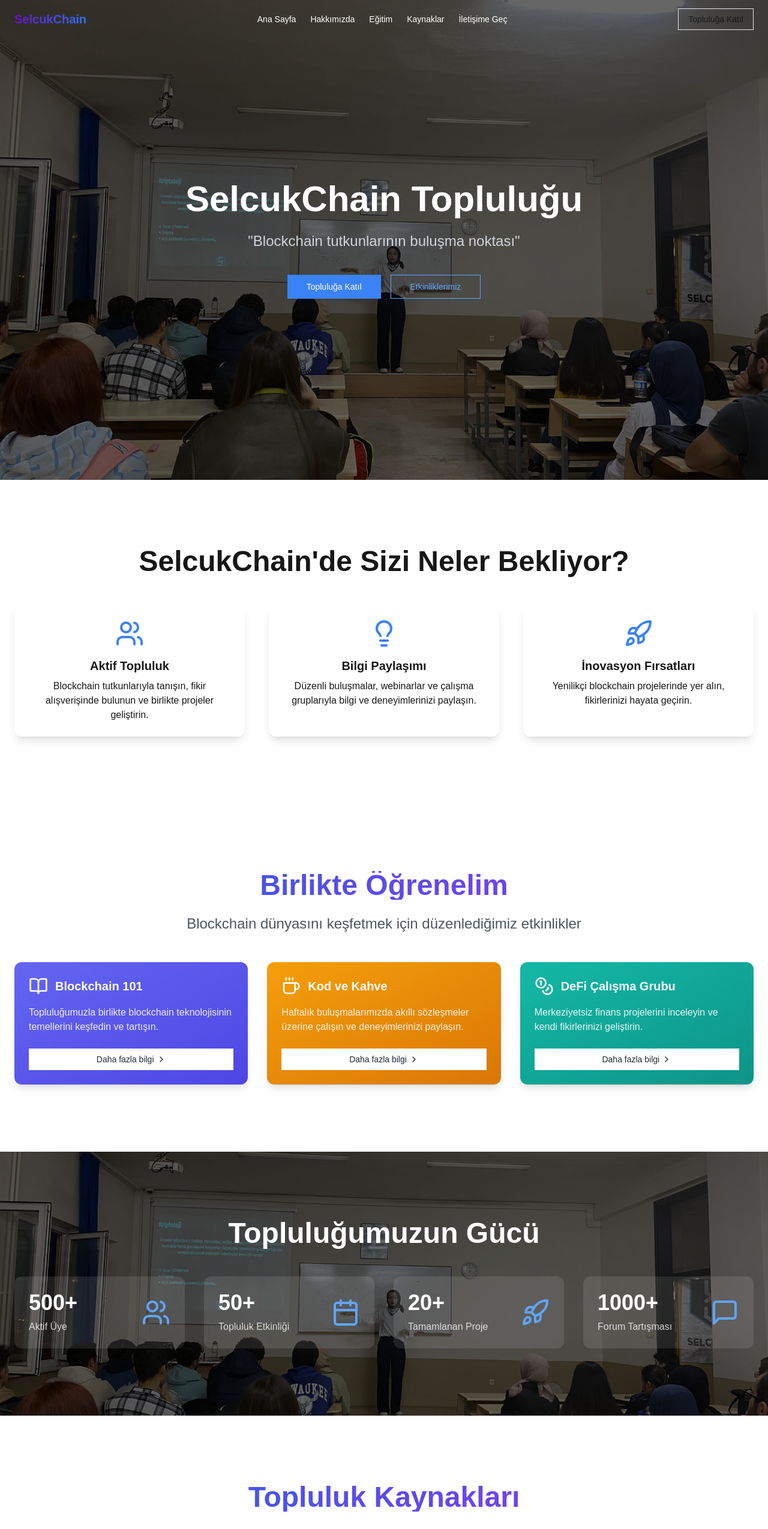
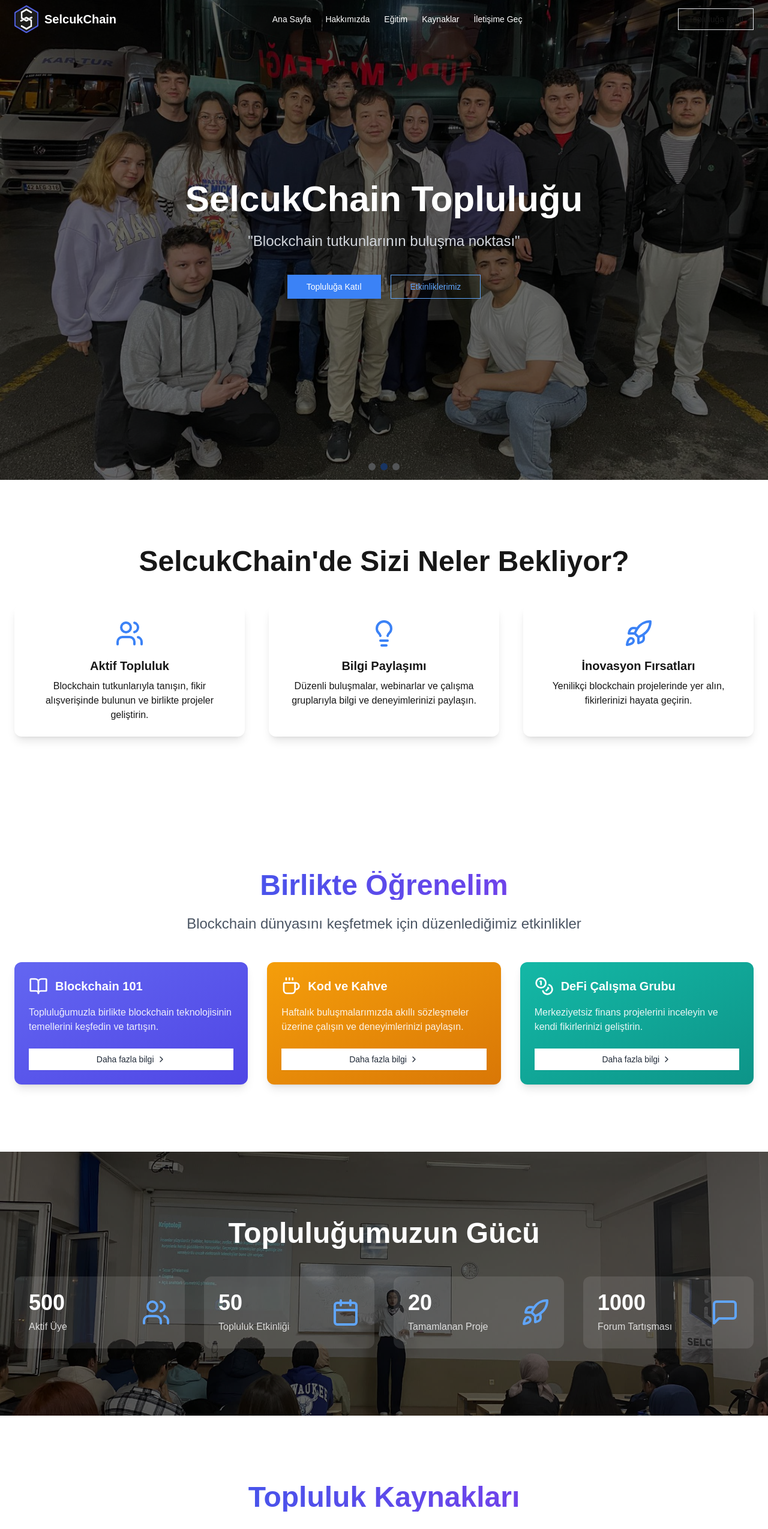
Before and after one commit to selcukchain-development/selcukchain-frontend, a Next.js app: page / in a window 1280 px wide. Shown: the top 2549 px of the page at 60% size. Built offline with nearby package versions, Linux system fonts and the light colour scheme.

Commit message:
feat hero section

```diff
--- a/app/dashboard/about-us/page.tsx
+++ b/app/dashboard/about-us/page.tsx
@@ -185,15 +185,13 @@ export default function AboutUsManagementPage() {
         </CardContent>
       </Card>
 
-      {aboutUsData.features && aboutUsData.features.length > 0 && (
-        <>
-          <h2 className="text-3xl font-bold bg-gradient-to-r from-blue-600 to-purple-600 text-transparent bg-clip-text mb-6">Neler Yapıyoruz?</h2>
-          <div className="grid gap-6 md:grid-cols-2 lg:grid-cols-3">
-            {aboutUsData.features.map((mission) => (
+      {aboutUsData.features && aboutUsData.features.map((mission) => {
+        const IconComponent = getIconComponent(mission?.icon);
+        return (
           <Card key={mission.id} className="bg-white shadow-lg">
             <CardContent className="p-6">
               <div className="flex items-center mb-4">
-                    {getIconComponent(mission.icon)({ className: "h-6 w-6 text-blue-500 mr-2" })}
+                <IconComponent className="h-6 w-6 text-blue-500 mr-2" />
                 <h3 className="text-xl font-semibold text-gray-800">{mission.title}</h3>
               </div>
               <p className="text-gray-600 mb-4">{mission.description}</p>
@@ -207,10 +205,8 @@ export default function AboutUsManagementPage() {
               </div>
             </CardContent>
           </Card>
-            ))}
-          </div>
-        </>
-      )}
+        );
+      })}
 
       <Card className="mt-8 bg-white">
         <CardHeader>
--- a/components/home/Hero.tsx
+++ b/components/home/Hero.tsx
@@ -3,6 +3,13 @@
 import { useState, useEffect } from 'react'
 import { Button } from "@/components/ui/button"
 import Image from 'next/image'
+
+const images = [
+  { src: "/selcukk.jpeg", alt: "SelcukChain Topluluğu" },
+  { src: "/event1.jpeg", alt: "İkinci Resim" },
+  { src: "/event2.jpeg", alt: "Üçüncü Resim" },
+  // ... diğer resimler
+];
 
 const AnimatedText = ({ text, delay = 50 }: { text: string; delay?: number }) => {
   const [displayedText, setDisplayedText] = useState('')
@@ -24,16 +31,28 @@ const AnimatedText = ({ text, delay = 50 }: { text: string; delay?: number }) =>
 }
 
 export function Hero() {
+  const [currentIndex, setCurrentIndex] = useState(0);
+
+  useEffect(() => {
+    const intervalId = setInterval(() => {
+      setCurrentIndex((prevIndex) => (prevIndex + 1) % images.length);
+    }, 5000);
+
+    return () => clearInterval(intervalId);
+  }, []);
+
   return (
     <section className="relative h-screen flex items-center justify-center overflow-hidden">
+      <div className="absolute inset-0 transition-opacity duration-1000 ease-in-out">
         <Image
-        src="/selcukk.jpeg"
-        alt="SelcukChain Topluluğu"
+          src={images[currentIndex].src}
+          alt={images[currentIndex].alt}
           layout="fill"
           objectFit="cover"
           quality={100}
           priority
         />
+      </div>
 
       <div className="absolute inset-0 bg-black opacity-60 z-10"></div>
 
@@ -53,6 +72,11 @@ export function Hero() {
           </Button>
         </div>
       </div>
+      <div className="absolute bottom-4 left-1/2 transform -translate-x-1/2 flex justify-center">
+        {images.map((_, index) => (
+          <div key={index} className={`w-3 h-3 rounded-full mx-1 ${currentIndex === index ? 'bg-blue-500' : 'bg-gray-300'}`}></div>
+        ))}
+      </div>
     </section>
   )
 }
--- a/components/home/Stats.tsx
+++ b/components/home/Stats.tsx
@@ -1,19 +1,85 @@
-import { motion } from "framer-motion"
-import { Users, Calendar, Rocket, MessageSquare } from "lucide-react"
+import { motion } from "framer-motion";
+import { Users, Calendar, Rocket, MessageSquare } from "lucide-react";
+import { useEffect, useState, useRef } from "react";
 
 export function Stats() {
-  const stats = [
-    { number: '500+', label: 'Aktif Üye', icon: Users },
-    { number: '50+', label: 'Topluluk Etkinliği', icon: Calendar },
-    { number: '20+', label: 'Tamamlanan Proje', icon: Rocket },
-    { number: '1000+', label: 'Forum Tartışması', icon: MessageSquare },
-  ]
+  const [stats, setStats] = useState([
+    { number: 0, target: 500, label: 'Aktif Üye', icon: Users },
+    { number: 0, target: 50, label: 'Topluluk Etkinliği', icon: Calendar },
+    { number: 0, target: 20, label: 'Tamamlanan Proje', icon: Rocket },
+    { number: 0, target: 1000, label: 'Forum Tartışması', icon: MessageSquare },
+  ]);
+
+  const [hasStarted, setHasStarted] = useState(false); // Statların artışının başlaması için bir flag
+  const statsRef = useRef(null); // Stats kısmına referans
+
+  // Stat'ların artışı
+  const incrementStats = (start: number, end: number, duration: number, callback: (value: number) => void) => {
+    let startTime: number | null = null;
+
+    function animate(currentTime: number) {
+      if (!startTime) startTime = currentTime;
+      const progress = Math.min((currentTime - startTime) / duration, 1);
+      const value = Math.floor(progress * (end - start) + start);
+      callback(value);
+
+      if (progress < 1) {
+        requestAnimationFrame(animate);
+      }
+    }
+
+    requestAnimationFrame(animate);
+  };
+
+  // Intersection Observer kullanarak stats kısmına gelince artışı başlatmak
+  useEffect(() => {
+    const observer = new IntersectionObserver(
+      (entries) => {
+        if (entries[0].isIntersecting && !hasStarted) {
+          setHasStarted(true); // Eğer kullanıcı stats kısmına gelirse artış başlasın
+        }
+      },
+      { threshold: 0.5 } // Stats kısmının %50'si göründüğünde tetiklenir
+    );
+
+    if (statsRef.current) {
+      observer.observe(statsRef.current);
+    }
+
+    return () => {
+      if (statsRef.current) {
+        observer.unobserve(statsRef.current);
+      }
+    };
+  }, [hasStarted]);
+
+  // hasStarted true olduğunda stat sayıları artmaya başlar
+  useEffect(() => {
+    if (hasStarted) {
+      stats.forEach((stat, index) => {
+        incrementStats(0, stat.target, 2000 + index * 500, (value) => {
+          setStats((prevStats) => {
+            const updatedStats = [...prevStats];
+            updatedStats[index].number = value;
+            return updatedStats;
+          });
+        });
+      });
+    }
+  }, [hasStarted]);
 
   return (
-    <section id="stats" className="relative py-20 md:py-28 bg-fixed bg-cover bg-center" style={{backgroundImage: "url('/selcukk.jpeg')"}}>
+    <section
+      id="stats"
+      ref={statsRef} // Section'a referans ekledik
+      className="relative py-20 md:py-28 bg-fixed bg-cover bg-center"
+      style={{ backgroundImage: "url('/selcukk.jpeg')" }}
+    >
       <div className="absolute inset-0 bg-black opacity-60"></div>
       <div className="container relative z-10 px-4 md:px-6 mx-auto">
-        <h2 className="text-4xl md:text-5xl font-bold mb-12 text-center text-white">Topluluğumuzun Gücü</h2>
+        <h2 className="text-4xl md:text-5xl font-bold mb-12 text-center text-white">
+          Topluluğumuzun Gücü
+        </h2>
         <div className="grid gap-8 sm:grid-cols-2 lg:grid-cols-4">
           {stats.map((stat, idx) => (
             <motion.div
@@ -25,7 +91,14 @@ export function Stats() {
               className="bg-white bg-opacity-10 p-6 rounded-xl flex items-center justify-between transition-all duration-300 hover:bg-opacity-20 hover:scale-105 cursor-pointer"
             >
               <div>
-                <span className="text-4xl font-bold block mb-2 text-white">{stat.number}</span>
+                <motion.span
+                  initial={{ opacity: 0 }}
+                  animate={{ opacity: 1 }}
+                  transition={{ duration: 2, ease: "easeOut" }}
+                  className="text-4xl font-bold block mb-2 text-white"
+                >
+                  {stat.number}
+                </motion.span>
                 <span className="text-white text-opacity-80">{stat.label}</span>
               </div>
               <stat.icon className="h-12 w-12 text-blue-400 transition-colors duration-300 group-hover:text-blue-300" />
@@ -34,5 +107,5 @@ export function Stats() {
         </div>
       </div>
     </section>
-  )
+  );
 }
--- a/components/layout/Navbar.tsx
+++ b/components/layout/Navbar.tsx
@@ -5,6 +5,7 @@ import { Button } from "@/components/ui/button"
 import { Menu, X } from "lucide-react"
 import { motion, AnimatePresence } from "framer-motion"
 import Link from 'next/link'
+import Image from 'next/image'
 
 export function Navbar() {
   const [isMenuOpen, setIsMenuOpen] = useState(false)
@@ -31,12 +32,10 @@ export function Navbar() {
       <div className="container mx-auto px-4 lg:px-6 h-16 flex items-center justify-between">
         <Link href="#" className="flex items-center"
             style={{
-              background: 'linear-gradient(to right, #6a11cb, #2575fc)',
-              WebkitBackgroundClip: 'text',
-              WebkitTextFillColor: 'transparent',
-              backgroundClip: 'text',
+              gap: '10px',
             }}
         >
+          <Image src="/selcukchainlogo.png" alt="SelcukChain" width={40} height={40} />
           <span className="text-xl font-bold text-white">SelcukChain</span>
         </Link>
         <nav className="hidden md:flex space-x-6">
```
Also changed, not shown: public/selcukchainlogo.png (added). Lines whose indentation alone changed are shown as unchanged.
